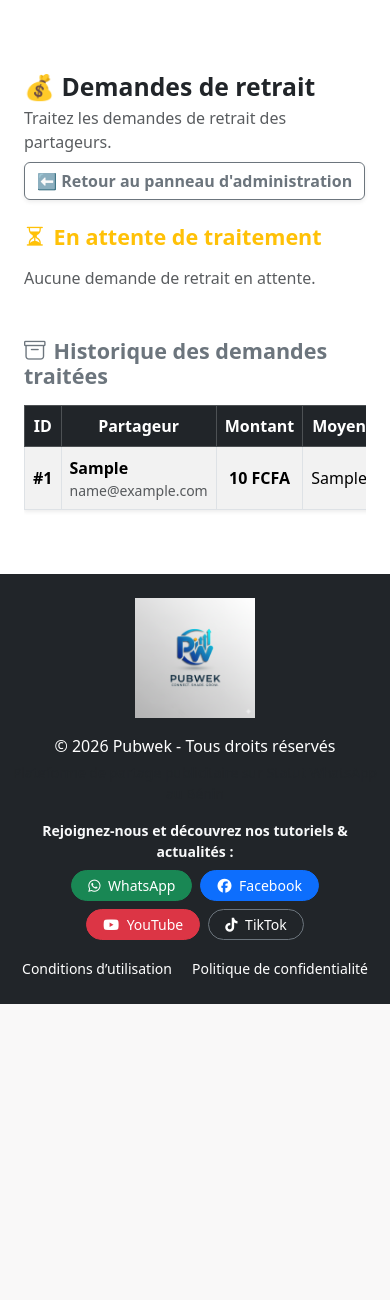
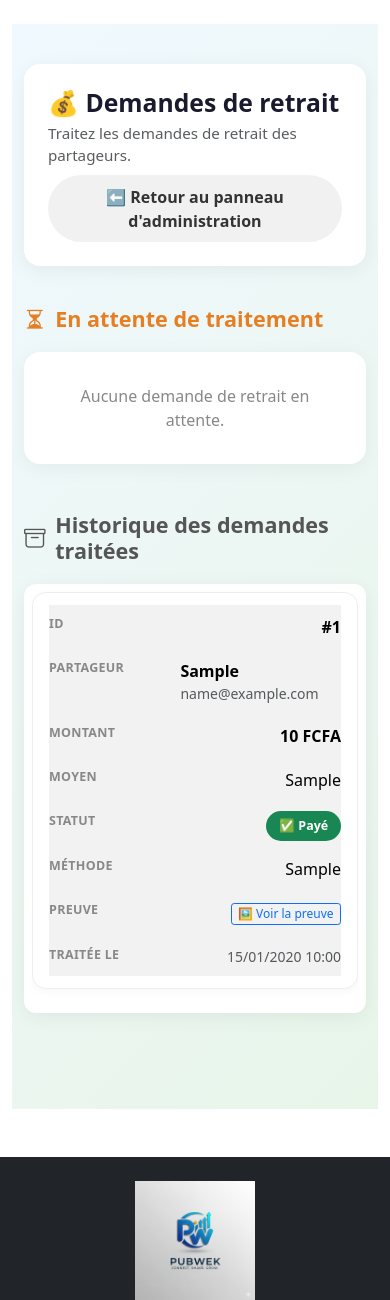
Before and after one commit to Mod617/Pubwek, a Flask app: page /admin/retraits in a window 390 px wide. Shown: the part 66-1366 px from the top of the page. Before the commit the page ends 1070 px from the top, so only its background shows below. Run offline with Flask 3, Linux system fonts and the light colour scheme; a user stored in the database is signed in; tables that the repository leaves empty hold one stand-in row (values such as "Sample post"); parts of the project's set-up code (start-up, migrations or seed data) failed here and were passed over; some libraries are stand-ins or nearby versions.

Commit message:
Enhance admin withdrawal page styling and layout

```diff
--- a/templates/admin_retraits.html
+++ b/templates/admin_retraits.html
@@ -1,13 +1,292 @@
 {% extends "base.html" %}
 
 {% block content %}
-<div class="container mt-5">
-    <div class="d-flex justify-content-between align-items-center mb-4 flex-wrap gap-2">
+<link rel="stylesheet" href="https://cdn.jsdelivr.net/npm/bootstrap-icons@1.11.1/font/bootstrap-icons.css">
+
+<style>
+  .withdraw-page {
+    background: linear-gradient(135deg, #f0f9ff 0%, #e8f5e9 100%);
+    min-height: 100vh;
+    padding: 2.5rem 0 3rem;
+  }
+
+  .page-header {
+    background: #fff;
+    border-radius: 16px;
+    padding: 1.75rem 2rem;
+    box-shadow: 0 4px 20px rgba(0, 0, 0, 0.06);
+    margin-bottom: 2.5rem;
+  }
+
+  .page-header h2 {
+    color: #1a1a2e;
+    font-weight: 700;
+  }
+
+  .page-header .text-muted {
+    font-size: 0.95rem;
+  }
+
+  .btn-back-admin {
+    border-radius: 50px;
+    padding: 0.6rem 1.4rem;
+    font-weight: 600;
+    background: #f1f1f1;
+    color: #333;
+    border: none;
+    transition: background 0.2s ease;
+  }
+
+  .btn-back-admin:hover {
+    background: #e4e4e4;
+    color: #111;
+  }
+
+  .section-title {
+    display: flex;
+    align-items: center;
+    gap: 0.6rem;
+    font-weight: 700;
+    margin-bottom: 1.25rem;
+  }
+
+  .section-title.pending {
+    color: #e67e22;
+  }
+
+  .section-title.history {
+    color: #555;
+  }
+
+  .table-card {
+    background: #fff;
+    border-radius: 16px;
+    box-shadow: 0 4px 20px rgba(0, 0, 0, 0.06);
+    padding: 0.5rem;
+    margin-bottom: 3rem;
+    overflow: hidden;
+  }
+
+  .table-card table {
+    margin-bottom: 0;
+  }
+
+  .table-card thead tr {
+    background: #1a1a2e !important;
+  }
+
+  .table-card thead th {
+    border: none;
+    font-weight: 600;
+    font-size: 0.85rem;
+    letter-spacing: 0.3px;
+    padding: 1rem 0.75rem;
+  }
+
+  .table-card tbody td {
+    padding: 0.9rem 0.75rem;
+    vertical-align: middle;
+    border-color: #f0f0f0;
+  }
+
+  .table-card tbody tr:hover {
+    background-color: #f8fbf9;
+  }
+
+  .amount-cell {
+    color: #27ae60;
+    font-weight: 700;
+  }
+
+  .whatsapp-link {
+    color: #333;
+    font-weight: 500;
+  }
+
+  .whatsapp-link:hover {
+    color: #27ae60;
+  }
+
+  .btn-pay {
+    background: linear-gradient(135deg, #2ecc71, #27ae60);
+    border: none;
+    border-radius: 8px;
+    font-weight: 600;
+    color: #fff;
+    transition: opacity 0.2s ease;
+  }
+
+  .btn-pay:hover {
+    opacity: 0.9;
+    color: #fff;
+  }
+
+  .btn-reject {
+    border-radius: 8px;
+    font-weight: 600;
+    border: 1.5px solid #e74c3c;
+    color: #e74c3c;
+    background: transparent;
+    transition: all 0.2s ease;
+  }
+
+  .btn-reject:hover {
+    background: #e74c3c;
+    color: #fff;
+  }
+
+  .status-badge {
+    border-radius: 50px;
+    padding: 0.4rem 0.8rem;
+    font-weight: 600;
+    font-size: 0.78rem;
+  }
+
+  .empty-state {
+    background: #fff;
+    border-radius: 16px;
+    padding: 2rem;
+    text-align: center;
+    color: #888;
+    box-shadow: 0 4px 20px rgba(0, 0, 0, 0.05);
+    margin-bottom: 3rem;
+  }
+
+  /* Modals */
+  .modal-content {
+    border-radius: 16px;
+    border: none;
+    overflow: hidden;
+  }
+
+  .modal-header {
+    border: none;
+    padding: 1.25rem 1.5rem;
+  }
+
+  .modal-header.bg-success {
+    background: linear-gradient(135deg, #2ecc71, #27ae60) !important;
+  }
+
+  .modal-header.bg-danger {
+    background: linear-gradient(135deg, #e74c3c, #c0392b) !important;
+  }
+
+  .modal-body {
+    padding: 1.5rem;
+  }
+
+  .modal-footer {
+    border: none;
+    padding: 1rem 1.5rem 1.5rem;
+  }
+
+  .modal .form-control {
+    border-radius: 10px;
+    border: 1px solid #ddd;
+  }
+
+  .modal .form-control:focus {
+    border-color: #27ae60;
+    box-shadow: 0 0 0 3px rgba(39, 174, 96, 0.15);
+  }
+
+  @media (max-width: 768px) {
+    .page-header {
+      padding: 1.5rem;
+    }
+    .table-card {
+      border-radius: 12px;
+    }
+  }
+
+  /* ========================================== */
+  /* 📱 TRANSFORMATION TABLEAU → CARTES SUR MOBILE */
+  /* ========================================== */
+  @media (max-width: 767.98px) {
+    .responsive-table thead {
+      display: none; /* on masque l'en-tête classique */
+    }
+
+    .responsive-table,
+    .responsive-table tbody,
+    .responsive-table tr,
+    .responsive-table td {
+      display: block;
+      width: 100%;
+    }
+
+    .responsive-table tr {
+      background: #fff;
+      border: 1px solid #eee;
+      border-radius: 14px;
+      margin-bottom: 1rem;
+      padding: 0.75rem 1rem;
+      box-shadow: 0 2px 10px rgba(0, 0, 0, 0.04);
+    }
+
+    .responsive-table tr:hover {
+      background-color: #fff; /* on désactive le hover striped en carte */
+    }
+
+    .responsive-table td {
+      text-align: right !important;
+      padding: 0.6rem 0 !important;
+      border: none !important;
+      border-bottom: 1px solid #f2f2f2 !important;
+      position: relative;
+      padding-left: 45% !important;
+      min-height: 1.5rem;
+    }
+
+    .responsive-table td:last-child {
+      border-bottom: none !important;
+    }
+
+    /* Le petit libellé à gauche, généré depuis data-label */
+    .responsive-table td::before {
+      content: attr(data-label);
+      position: absolute;
+      left: 0;
+      top: 0.6rem;
+      width: 40%;
+      font-weight: 600;
+      font-size: 0.78rem;
+      color: #888;
+      text-align: left;
+      text-transform: uppercase;
+      letter-spacing: 0.3px;
+    }
+
+    /* La cellule Actions n'a pas besoin d'être alignée à droite ni d'avoir de bordure */
+    .responsive-table td.actions-cell {
+      text-align: center !important;
+      padding-left: 0 !important;
+    }
+
+    .responsive-table td.actions-cell::before {
+      display: none;
+    }
+
+    .responsive-table td.actions-cell .d-flex {
+      align-items: stretch;
+    }
+
+    /* Le nom du partageur reste aligné à gauche + libellé au-dessus */
+    .responsive-table td[data-label="Partageur"] {
+      text-align: left !important;
+    }
+  }
+</style>
+
+<div class="withdraw-page">
+<div class="container">
+    <div class="page-header d-flex justify-content-between align-items-center flex-wrap gap-2">
         <div>
-            <h2 class="mb-1 fw-bold">💰 Demandes de retrait</h2>
+            <h2 class="mb-1">💰 Demandes de retrait</h2>
             <p class="text-muted mb-0">Traitez les demandes de retrait des partageurs.</p>
         </div>
-        <a href="{{ url_for('admin_validate') }}" class="btn btn-outline-secondary fw-bold shadow-sm">
+        <a href="{{ url_for('admin_validate') }}" class="btn btn-back-admin">
             ⬅️ Retour au panneau d'administration
         </a>
     </div>
@@ -15,12 +294,13 @@
     <!-- ========================================== -->
     <!-- ⏳ DEMANDES EN ATTENTE -->
     <!-- ========================================== -->
-    <h4 class="fw-bold text-warning mb-3"><i class="bi bi-hourglass-split me-2"></i>En attente de traitement</h4>
+    <h4 class="section-title pending"><i class="bi bi-hourglass-split"></i>En attente de traitement</h4>
 
     {% if en_attente %}
-    <div class="table-responsive mb-5">
-        <table class="table table-striped table-bordered align-middle shadow-sm">
-            <thead class="table-dark text-center">
+    <div class="table-card">
+    <div class="table-responsive">
+        <table class="table table-striped align-middle mb-0 responsive-table">
+            <thead class="text-white text-center">
                 <tr>
                     <th>ID</th>
                     <th>Partageur</th>
@@ -34,8 +314,8 @@
             <tbody>
                 {% for d in en_attente %}
                 <tr>
-                    <td class="text-center fw-bold">#{{ d.id }}</td>
-                    <td>
+                    <td class="text-center fw-bold" data-label="ID">#{{ d.id }}</td>
+                    <td data-label="Partageur">
                         {% if d.demandeur %}
                             <div class="fw-bold">{{ d.demandeur.pseudo or "Sans pseudo" }}</div>
                             <div class="text-muted small">{{ d.demandeur.email }}</div>
@@ -43,22 +323,22 @@
                             <span class="text-muted">Utilisateur supprimé</span>
                         {% endif %}
                     </td>
-                    <td class="text-center fw-bold text-success">{{ "{:,.0f}".format(d.amount) }} FCFA</td>
-                    <td class="text-center">{{ d.payout_channel }}</td>
-                    <td class="text-center">
-                        <a href="https://wa.me/{{ d.payout_phone | replace(' ', '') }}" target="_blank" class="text-decoration-none">
+                    <td class="text-center amount-cell" data-label="Montant">{{ "{:,.0f}".format(d.amount) }} FCFA</td>
+                    <td class="text-center" data-label="Moyen">{{ d.payout_channel }}</td>
+                    <td class="text-center" data-label="Numéro">
+                        <a href="https://wa.me/{{ d.payout_phone | replace(' ', '') }}" target="_blank" class="text-decoration-none whatsapp-link">
                             {{ d.payout_phone }} <i class="bi bi-whatsapp text-success"></i>
                         </a>
                     </td>
-                    <td class="text-center small text-muted">{{ d.requested_at.strftime("%d/%m/%Y %H:%M") if d.requested_at else "-" }}</td>
-                    <td class="text-center" style="min-width: 220px;">
+                    <td class="text-center small text-muted" data-label="Demandée le">{{ d.requested_at.strftime("%d/%m/%Y %H:%M") if d.requested_at else "-" }}</td>
+                    <td class="text-center actions-cell" data-label="Actions" style="min-width: 220px;">
                         <div class="d-flex flex-column gap-2">
                             <!-- Paiement manuel avec preuve -->
-                            <button type="button" class="btn btn-sm btn-success fw-bold" data-bs-toggle="modal" data-bs-target="#payerModal{{ d.id }}">
+                            <button type="button" class="btn btn-sm btn-pay" data-bs-toggle="modal" data-bs-target="#payerModal{{ d.id }}">
                                 💵 Marquer payé (manuel)
                             </button>
                             <!-- Refuser -->
-                            <button type="button" class="btn btn-sm btn-outline-danger fw-bold" data-bs-toggle="modal" data-bs-target="#refuserModal{{ d.id }}">
+                            <button type="button" class="btn btn-sm btn-reject" data-bs-toggle="modal" data-bs-target="#refuserModal{{ d.id }}">
                                 ❌ Refuser
                             </button>
                         </div>
@@ -88,7 +368,7 @@
                                 </div>
                                 <div class="modal-footer">
                                     <button type="button" class="btn btn-secondary" data-bs-dismiss="modal">Annuler</button>
-                                    <button type="submit" class="btn btn-success fw-bold">✅ Confirmer le paiement</button>
+                                    <button type="submit" class="btn btn-pay fw-bold">✅ Confirmer le paiement</button>
                                 </div>
                             </form>
                         </div>
@@ -122,19 +402,21 @@
             </tbody>
         </table>
     </div>
+    </div>
     {% else %}
-    <p class="text-muted mb-5">Aucune demande de retrait en attente.</p>
+    <div class="empty-state mb-5">Aucune demande de retrait en attente.</div>
     {% endif %}
 
     <!-- ========================================== -->
     <!-- ✅ DEMANDES TRAITÉES -->
     <!-- ========================================== -->
-    <h4 class="fw-bold text-secondary mb-3"><i class="bi bi-archive me-2"></i>Historique des demandes traitées</h4>
+    <h4 class="section-title history"><i class="bi bi-archive"></i>Historique des demandes traitées</h4>
 
     {% if traitees %}
+    <div class="table-card">
     <div class="table-responsive">
-        <table class="table table-striped table-bordered align-middle shadow-sm">
-            <thead class="table-dark text-center">
+        <table class="table table-striped align-middle mb-0 responsive-table">
+            <thead class="text-white text-center">
                 <tr>
                     <th>ID</th>
                     <th>Partageur</th>
@@ -149,8 +431,8 @@
             <tbody>
                 {% for d in traitees %}
                 <tr>
-                    <td class="text-center fw-bold">#{{ d.id }}</td>
-                    <td>
+                    <td class="text-center fw-bold" data-label="ID">#{{ d.id }}</td>
+                    <td data-label="Partageur">
                         {% if d.demandeur %}
                             <div class="fw-bold">{{ d.demandeur.pseudo or "Sans pseudo" }}</div>
                             <div class="text-muted small">{{ d.demandeur.email }}</div>
@@ -158,22 +440,22 @@
                             <span class="text-muted">Utilisateur supprimé</span>
                         {% endif %}
                     </td>
-                    <td class="text-center fw-bold">{{ "{:,.0f}".format(d.amount) }} FCFA</td>
-                    <td class="text-center">{{ d.payout_channel }}</td>
-                    <td class="text-center">
+                    <td class="text-center fw-bold" data-label="Montant">{{ "{:,.0f}".format(d.amount) }} FCFA</td>
+                    <td class="text-center" data-label="Moyen">{{ d.payout_channel }}</td>
+                    <td class="text-center" data-label="Statut">
                         {% if d.status == "paid" %}
-                            <span class="badge bg-success">✅ Payé</span>
+                            <span class="status-badge bg-success text-white">✅ Payé</span>
                         {% elif d.status == "rejected" %}
-                            <span class="badge bg-danger">❌ Refusé</span>
+                            <span class="status-badge bg-danger text-white">❌ Refusé</span>
                         {% else %}
-                            <span class="badge bg-secondary">{{ d.status }}</span>
+                            <span class="status-badge bg-secondary text-white">{{ d.status }}</span>
                         {% endif %}
                         {% if d.status == "rejected" and d.admin_note %}
                             <div class="text-muted small mt-1">{{ d.admin_note }}</div>
                         {% endif %}
                     </td>
-                    <td class="text-center text-capitalize">{{ d.payment_method or "-" }}</td>
-                    <td class="text-center">
+                    <td class="text-center text-capitalize" data-label="Méthode">{{ d.payment_method or "-" }}</td>
+                    <td class="text-center" data-label="Preuve">
                         {% if d.proof_file %}
                             <a href="{{ url_for('serve_upload', filename=d.proof_file) }}" target="_blank" class="btn btn-xs btn-outline-primary" style="font-size: 0.75rem;">
                                 🖼️ Voir la preuve
@@ -182,17 +464,17 @@
                             <span class="text-muted small">—</span>
                         {% endif %}
                     </td>
-                    <td class="text-center small text-muted">{{ d.processed_at.strftime("%d/%m/%Y %H:%M") if d.processed_at else "-" }}</td>
+                    <td class="text-center small text-muted" data-label="Traitée le">{{ d.processed_at.strftime("%d/%m/%Y %H:%M") if d.processed_at else "-" }}</td>
                 </tr>
                 {% endfor %}
             </tbody>
         </table>
     </div>
+    </div>
     {% else %}
-    <p class="text-muted">Aucune demande traitée pour le moment.</p>
+    <div class="empty-state">Aucune demande traitée pour le moment.</div>
     {% endif %}
 
 </div>
-
-<link rel="stylesheet" href="https://cdn.jsdelivr.net/npm/bootstrap-icons@1.11.1/font/bootstrap-icons.css">
+</div>
 {% endblock %}
```
